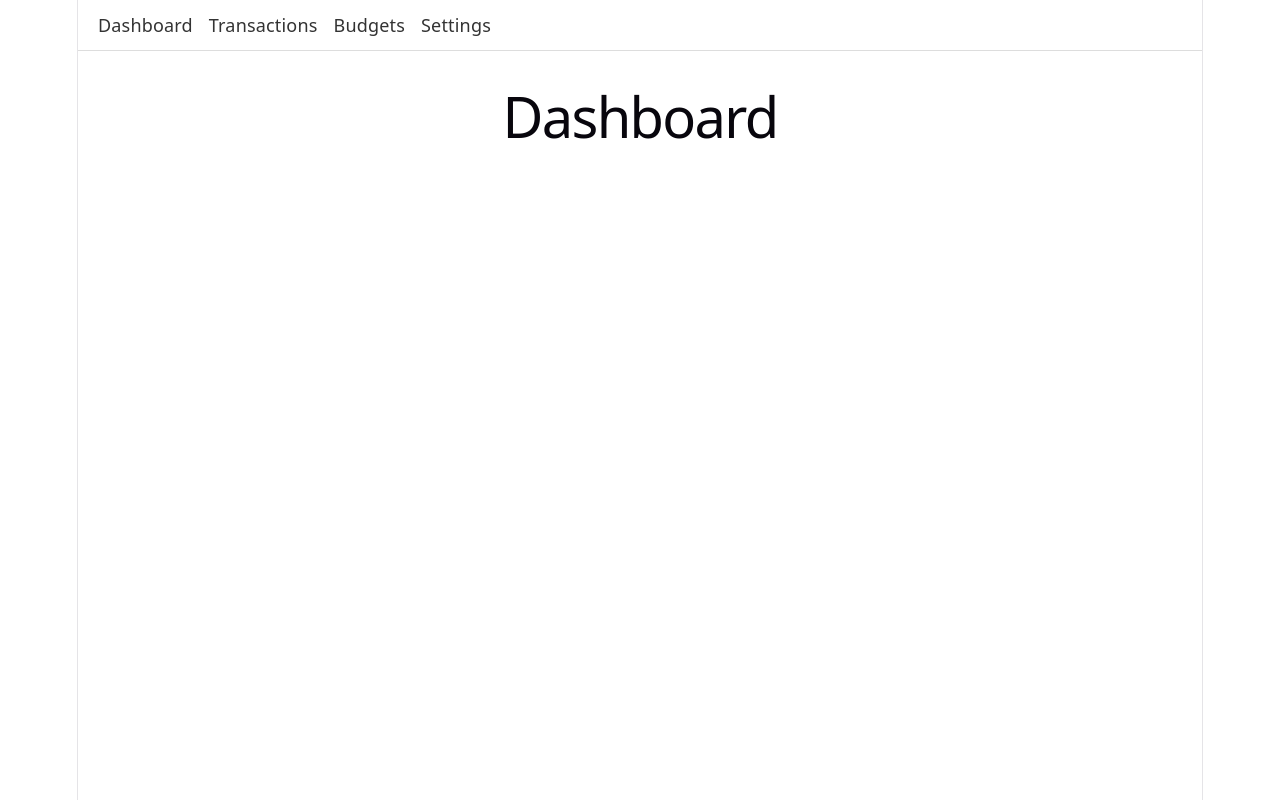
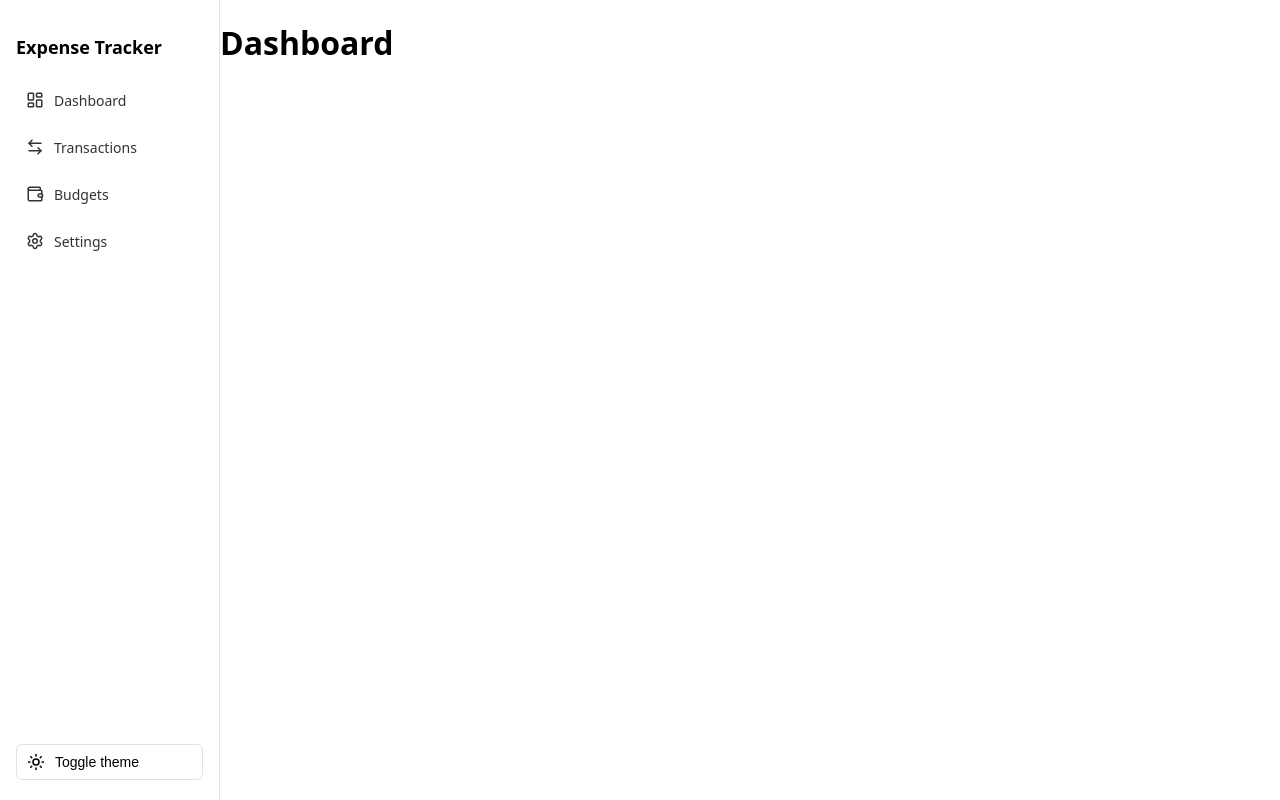
Before and after one commit to Palvett/Expense_tracker, a React (Vite) app: page / in a window 1280 px wide. Built offline with nearby package versions, Linux system fonts and the light colour scheme.

Commit message:
sidebar layout with nav icons and theme toggle; clean up of the default index.css as well

```diff
--- a/src/components/Layout.css
+++ b/src/components/Layout.css
@@ -1,16 +1,56 @@
-nav {
+.layout {
     display: flex;
-    gap: 16px;
-    padding: 12px 20px;
-    border-bottom: 1px solid #ddd;
+    min-height: 100vh;
 }
 
-nav a {
-    text-decoration: none;
-    color : #333;
-    font-weight: 500;
+.sidebar {
+    width: 220px;
+    border-right: 1px solid #e2e2e2;
+    padding: 20px 16px;
+    display: flex;
+    flex-direction: column;
 }
 
-main {
-    padding: 20px;
+.sidebar-title {
+    font-size: 18px;
+    margin-bottom: 24px;
 }
+
+.sidebar-nav {
+    display: flex;
+    flex-direction: column;
+    gap: 12px;
+    flex: 1;
+}
+
+.sidebar-nav a {
+    display: flex;
+    align-items: center;
+    gap: 10px;
+    padding: 8px 10px;
+    border-radius: 6px;
+    text-decoration: none;
+    color: #333;
+    font-size: 14px;
+}
+
+.sidebar-nav a:hover {
+    background: #f1f1f1;
+}
+
+.theme-toggle {
+    display: flex;
+    align-items: center;
+    gap: 10px;
+    padding: 8px 10px;
+    border: 1px solid #e2e2e2;
+    border-radius: 6px;
+    background: none;
+    cursor: pointer;
+    font-size: 14px;
+}
+
+.content {
+    flex: 1;
+    padding: 24px;
+}
--- a/src/components/Layout.jsx
+++ b/src/components/Layout.jsx
@@ -1,15 +1,37 @@
 import { Link, Outlet } from 'react-router-dom'
+import { LayoutDashboard, ArrowLeftRight, Wallet, Settings, Sun } from 'lucide-react'
 import './Layout.css'
 
 function Layout() {
   return (
-    <div>
-        <nav>
-            <Link to="/">Dashboard</Link>
-            <Link to="/transactions">Transactions</Link>
-            <Link to="/budgets">Budgets</Link>
-            <Link to="/settings">Settings</Link>
-        </nav>
+    <div className="layout">
+        <aside className="sidebar">
+            <h2 className="sidebar-title">Expense Tracker</h2>
+
+            <nav className="sidebar-nav">
+                <Link to="/">
+                    <LayoutDashboard size={18} />
+                    <span>Dashboard</span>
+                </Link>
+                <Link to="/transactions">
+                    <ArrowLeftRight size={18} />
+                    <span>Transactions</span>
+                </Link>
+                <Link to="/budgets">
+                    <Wallet size={18} />
+                    <span>Budgets</span>
+                </Link>
+                <Link to="/settings">
+                    <Settings size={18} />
+                    <span>Settings</span>
+                </Link>
+            </nav>
+
+            <button className="theme-toggle" type="button">
+                <Sun size={18} />
+                <span>Toggle theme</span>
+            </button>
+        </aside>
         <main>
             <Outlet />
         </main>
--- a/src/index.css
+++ b/src/index.css
@@ -1,111 +1,12 @@
-:root {
-  --text: #6b6375;
-  --text-h: #08060d;
-  --bg: #fff;
-  --border: #e5e4e7;
-  --code-bg: #f4f3ec;
-  --accent: #aa3bff;
-  --accent-bg: rgba(170, 59, 255, 0.1);
-  --accent-border: rgba(170, 59, 255, 0.5);
-  --social-bg: rgba(244, 243, 236, 0.5);
-  --shadow:
-    rgba(0, 0, 0, 0.1) 0 10px 15px -3px, rgba(0, 0, 0, 0.05) 0 4px 6px -2px;
-
-  --sans: system-ui, 'Segoe UI', Roboto, sans-serif;
-  --heading: system-ui, 'Segoe UI', Roboto, sans-serif;
-  --mono: ui-monospace, Consolas, monospace;
-
-  font: 18px/145% var(--sans);
-  letter-spacing: 0.18px;
-  color-scheme: light dark;
-  color: var(--text);
-  background: var(--bg);
-  font-synthesis: none;
-  text-rendering: optimizeLegibility;
-  -webkit-font-smoothing: antialiased;
-  -moz-osx-font-smoothing: grayscale;
-
-  @media (max-width: 1024px) {
-    font-size: 16px;
-  }
-}
-
-@media (prefers-color-scheme: dark) {
-  :root {
-    --text: #9ca3af;
-    --text-h: #f3f4f6;
-    --bg: #16171d;
-    --border: #2e303a;
-    --code-bg: #1f2028;
-    --accent: #c084fc;
-    --accent-bg: rgba(192, 132, 252, 0.15);
-    --accent-border: rgba(192, 132, 252, 0.5);
-    --social-bg: rgba(47, 48, 58, 0.5);
-    --shadow:
-      rgba(0, 0, 0, 0.4) 0 10px 15px -3px, rgba(0, 0, 0, 0.25) 0 4px 6px -2px;
-  }
-
-  #social .button-icon {
-    filter: invert(1) brightness(2);
-  }
+* {
+  box-sizing: border-box;
 }
 
 body {
   margin: 0;
+  font-family: system-ui, -apple-system, BlinkMacSystemFont, Roboto, Ubuntu, 'Open Sans', 'Helvetica Neue', sans-serif
 }
 
-#root {
-  width: 1126px;
-  max-width: 100%;
-  margin: 0 auto;
-  text-align: center;
-  border-inline: 1px solid var(--border);
-  min-height: 100svh;
-  display: flex;
-  flex-direction: column;
-  box-sizing: border-box;
+a {
+  color: inherit;
 }
-
-h1,
-h2 {
-  font-family: var(--heading);
-  font-weight: 500;
-  color: var(--text-h);
-}
-
-h1 {
-  font-size: 56px;
-  letter-spacing: -1.68px;
-  margin: 32px 0;
-  @media (max-width: 1024px) {
-    font-size: 36px;
-    margin: 20px 0;
-  }
-}
-h2 {
-  font-size: 24px;
-  line-height: 118%;
-  letter-spacing: -0.24px;
-  margin: 0 0 8px;
-  @media (max-width: 1024px) {
-    font-size: 20px;
-  }
-}
-p {
-  margin: 0;
-}
-
-code,
-.counter {
-  font-family: var(--mono);
-  display: inline-flex;
-  border-radius: 4px;
-  color: var(--text-h);
-}
-
-code {
-  font-size: 15px;
-  line-height: 135%;
-  padding: 4px 8px;
-  background: var(--code-bg);
-}
--- a/src/pages/Budgets.jsx
+++ b/src/pages/Budgets.jsx
@@ -1,5 +1,3 @@
-import React from 'react'
-
 function Budgets() {
   return (
     <div>
--- a/src/pages/Settings.jsx
+++ b/src/pages/Settings.jsx
@@ -1,5 +1,3 @@
-import React from 'react'
-
 function Settings() {
   return (
     <div>
--- a/src/pages/Transactions.jsx
+++ b/src/pages/Transactions.jsx
@@ -1,5 +1,3 @@
-import React from 'react'
-
 function Transactions() {
   return (
     <div>
```
